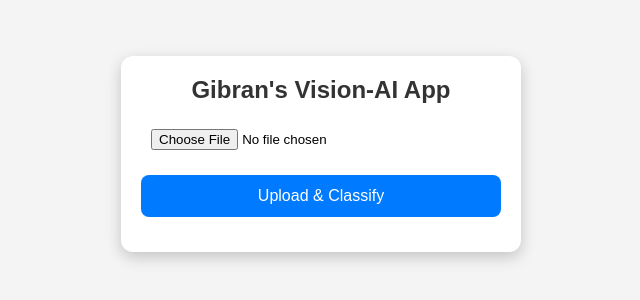
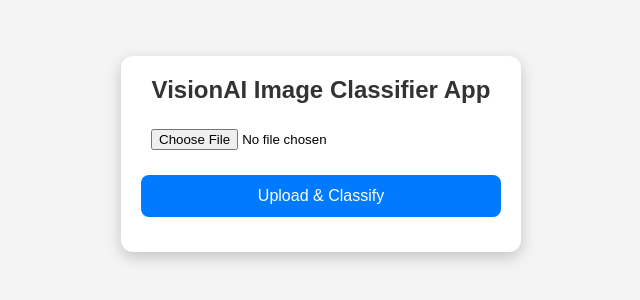
Before and after one commit to GameLawyer/stem-visionai-grade8, a plain HTML site: page index.html in a window 1280 px wide. Shown: the part 246-546 px from the top of the page, without its empty margins (319-959 px from the left). Drawn offline with Linux system fonts and the light colour scheme.

Commit message:
Update index.html

```diff
--- a/index.html
+++ b/index.html
@@ -3,7 +3,7 @@
 <head>
     <meta charset="UTF-8">
     <meta name="viewport" content="width=device-width, initial-scale=1.0">
-    <title>Vision-AI Image Classifier App</title>
+    <title>VisionAI Image Classifier App</title>
     <style>
         * {
             margin: 0;
@@ -69,7 +69,7 @@
 </head>
 <body>
     <div class="app-container">
-        <h2>Gibran's Vision-AI App</h2>
+        <h2>VisionAI Image Classifier App</h2>
         <input type="file" id="imageInput" accept="image/*" capture="environment">
         <img id="preview" alt="Image Preview">
         <button id="uploadBtn">Upload & Classify</button>
```
